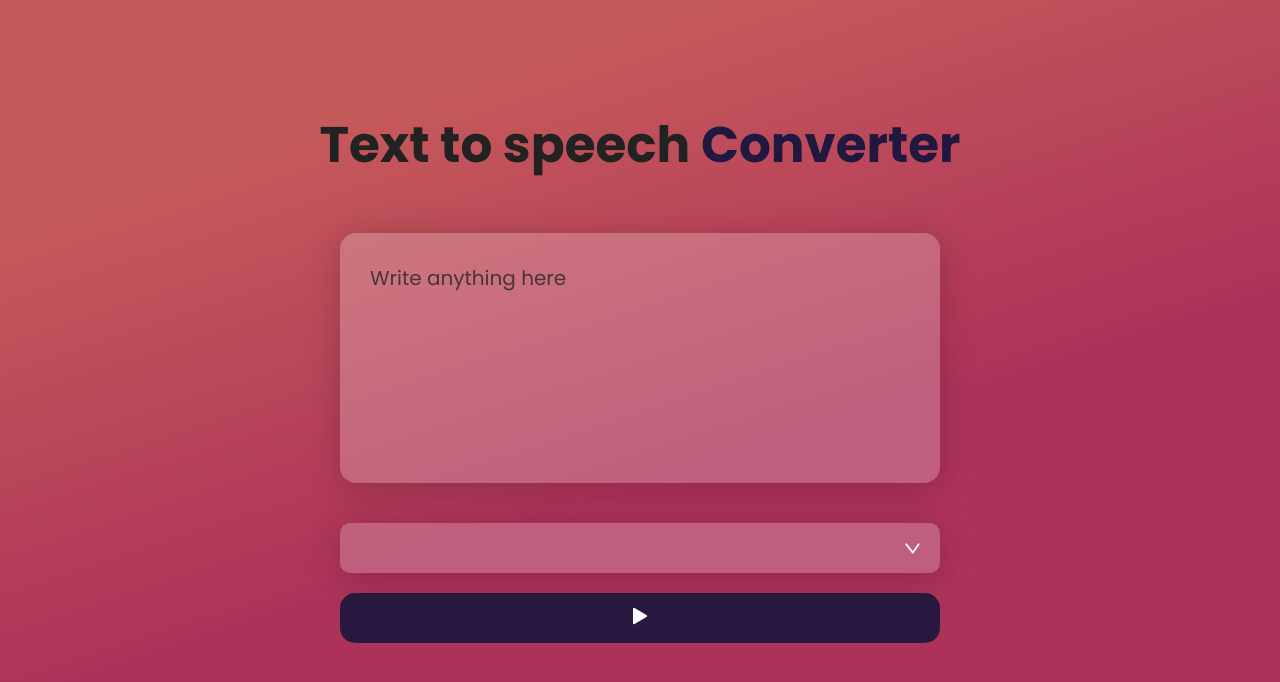
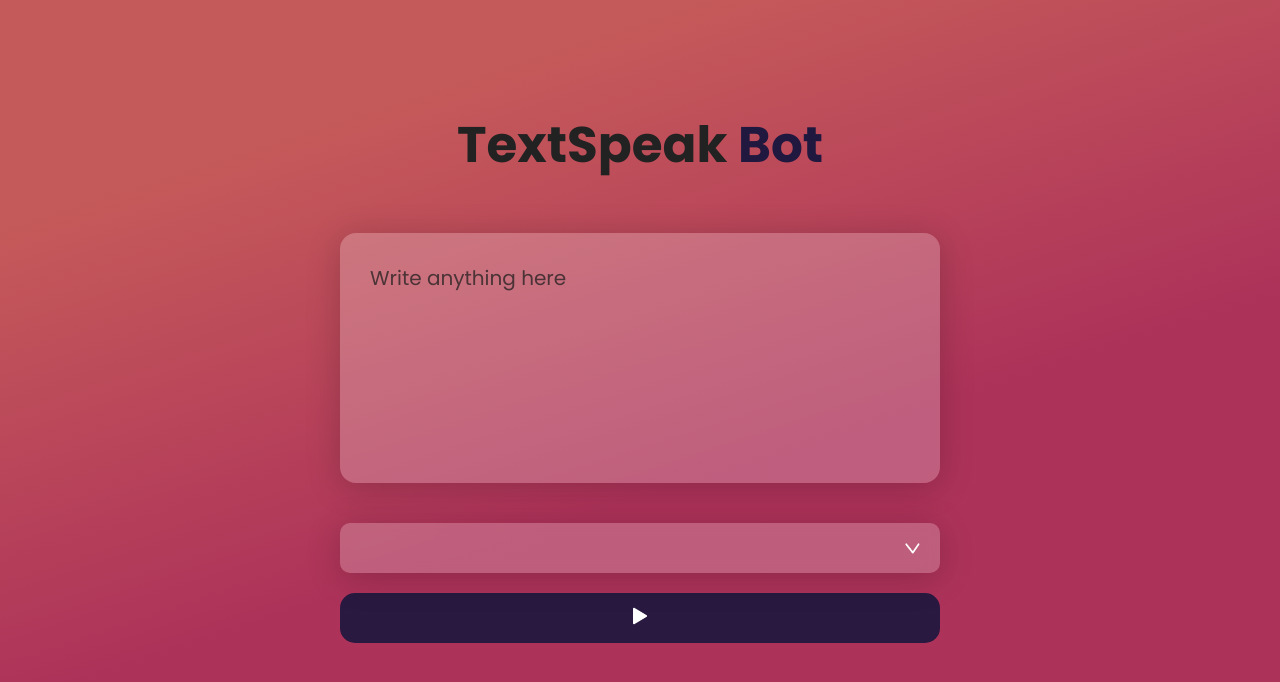
Before and after one commit to nishakuvalekar25/text-to-speech-converter, a plain HTML site: page index.html in a window 1280 px wide. Drawn offline with Linux system fonts and the light colour scheme.

Commit message:
Update index.html

```diff
--- a/index.html
+++ b/index.html
@@ -3,7 +3,7 @@
 <head>
     <meta charset="UTF-8">
     <meta name="viewport" content="width=device-width, initial-scale=1.0">
-    <title>Text To Speech Converter</title>
+    <title>TextSpeck Bot - Text To Speech Converter</title>
     <link rel="stylesheet" href="style.css">
     <link rel="icon" href="volume-high-solid.svg" type="image/x-svg">
     <!-- <i class="fa-sharp fa-solid fa-volume"></i> -->
@@ -16,7 +16,7 @@
 </head>
 <body>
     <div class="hero">
-        <h1>Text to speech <span>Converter</span></h1>
+        <h1>TextSpeak <span>Bot</span></h1>
         <textarea placeholder="Write anything here"></textarea>
         <div class="row">
             <select></select>
```
